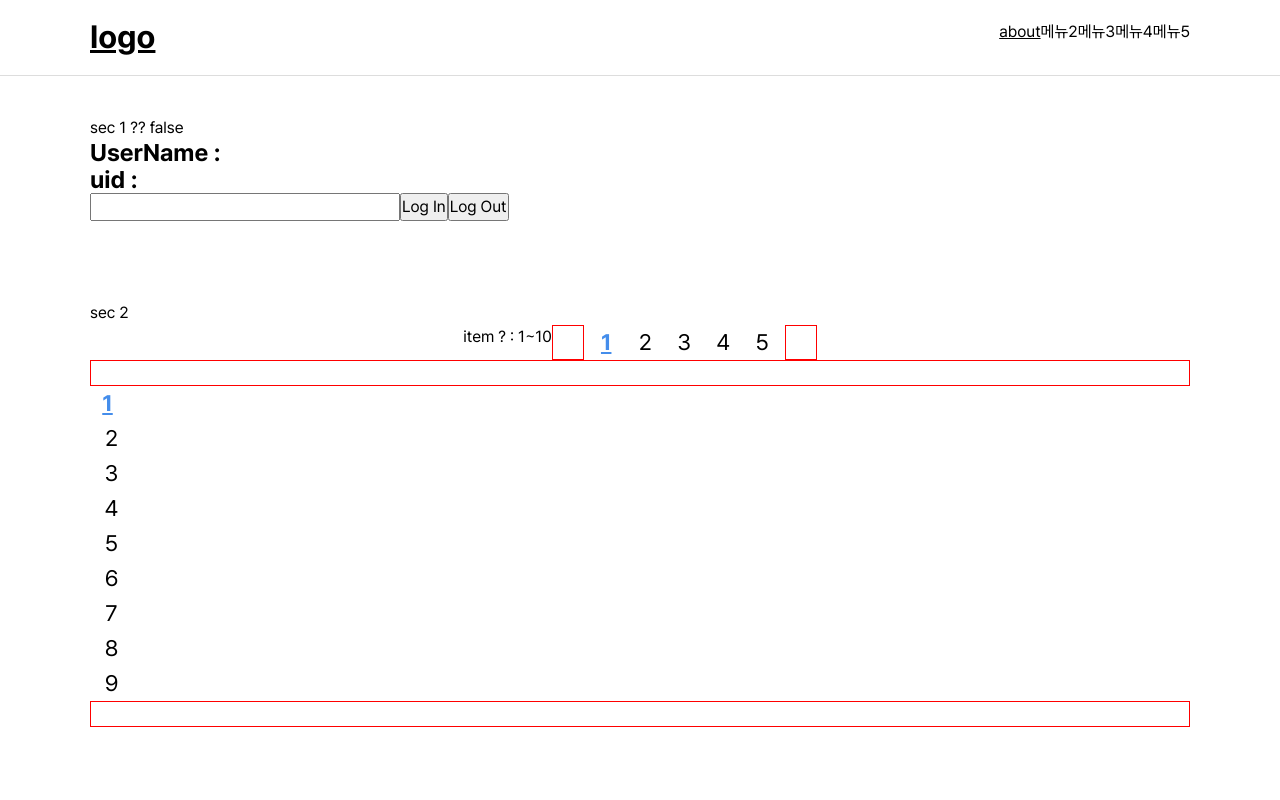
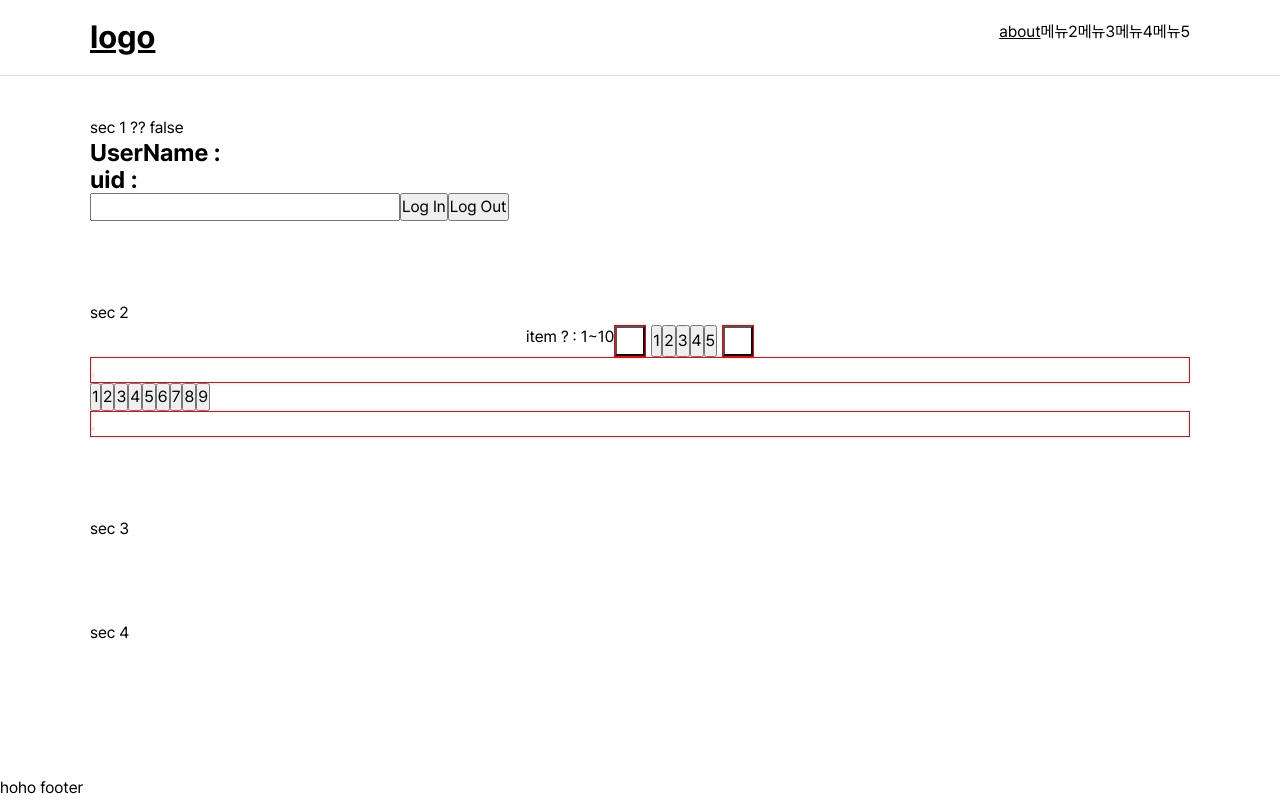
Before and after one commit to ejonghwan/todoList, a Next.js app in the folder front/: page /main in a window 1280 px wide. Shown: the top 800 px of the page. Built offline with nearby package versions, Linux system fonts and the light colour scheme.

Commit message:
typeerror

```diff
--- a/front/src/components/common/button/Button.tsx
+++ b/front/src/components/common/button/Button.tsx
@@ -1,17 +1,22 @@
 import '@/assets/css/common/button.css';
+// interface ButtonProps extends React.ButtonHTMLAttributes<HTMLButtonElement> {
+//     additionalProps: string;
+//   }
+interface ButtonProps extends React.ButtonHTMLAttributes<HTMLButtonElement> {
+    additionalProps: string;
+    onClick: () => void;
+  }
 
-const Button = ({ id, className, type, disabled, onClick, children, name, title }) => {
+
+interface Props {
+    children: React.ReactElement;
+    props: ButtonProps
+}
+
+const Button = ({ children, props }: Props) => {
 
     return (
-        <button
-            id={id}
-            type={type}
-            className={className}
-            onClick={onClick}
-            disabled={disabled}
-            name={name}
-            title={title}
-            >
+        <button {...props}>
             {children}
         </button>
     )
```
Also changed, not shown: front/src/components/common/pagenation/Pagenation.tsx (+8 -1 lines).
